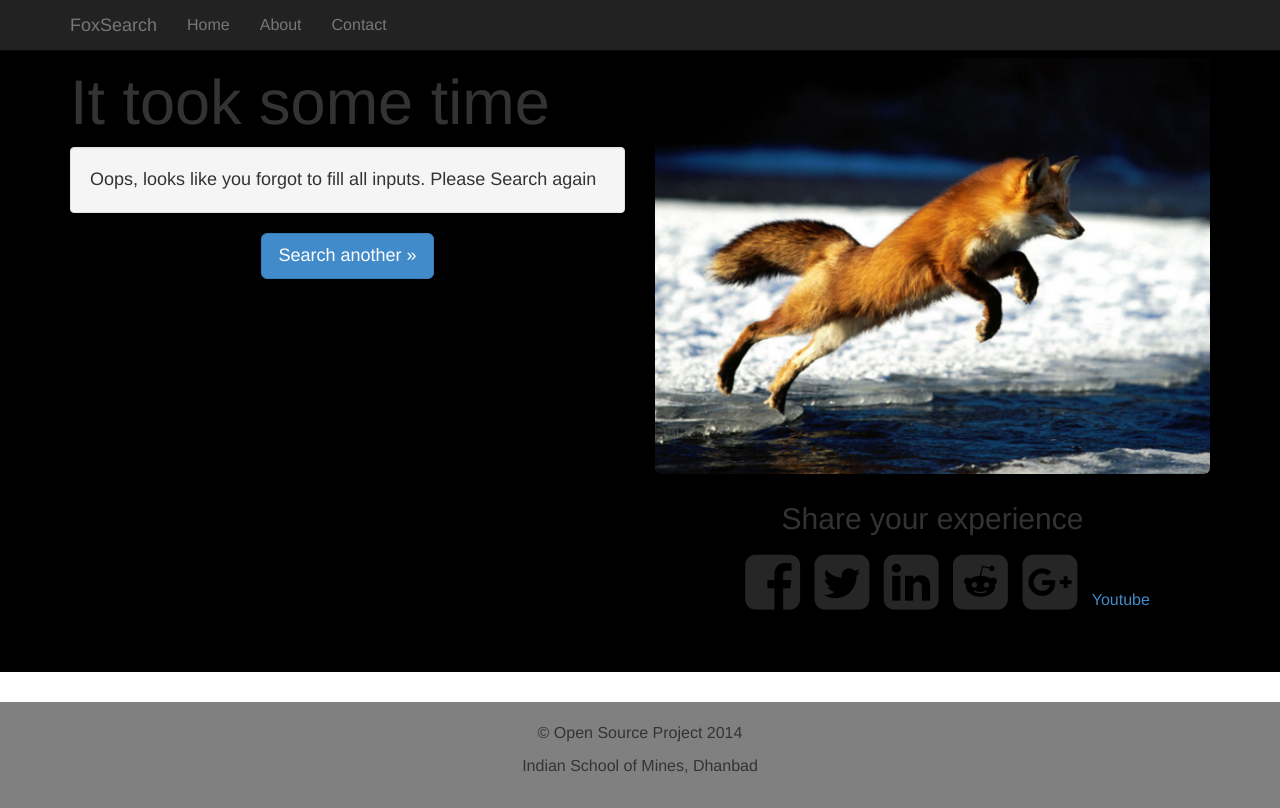
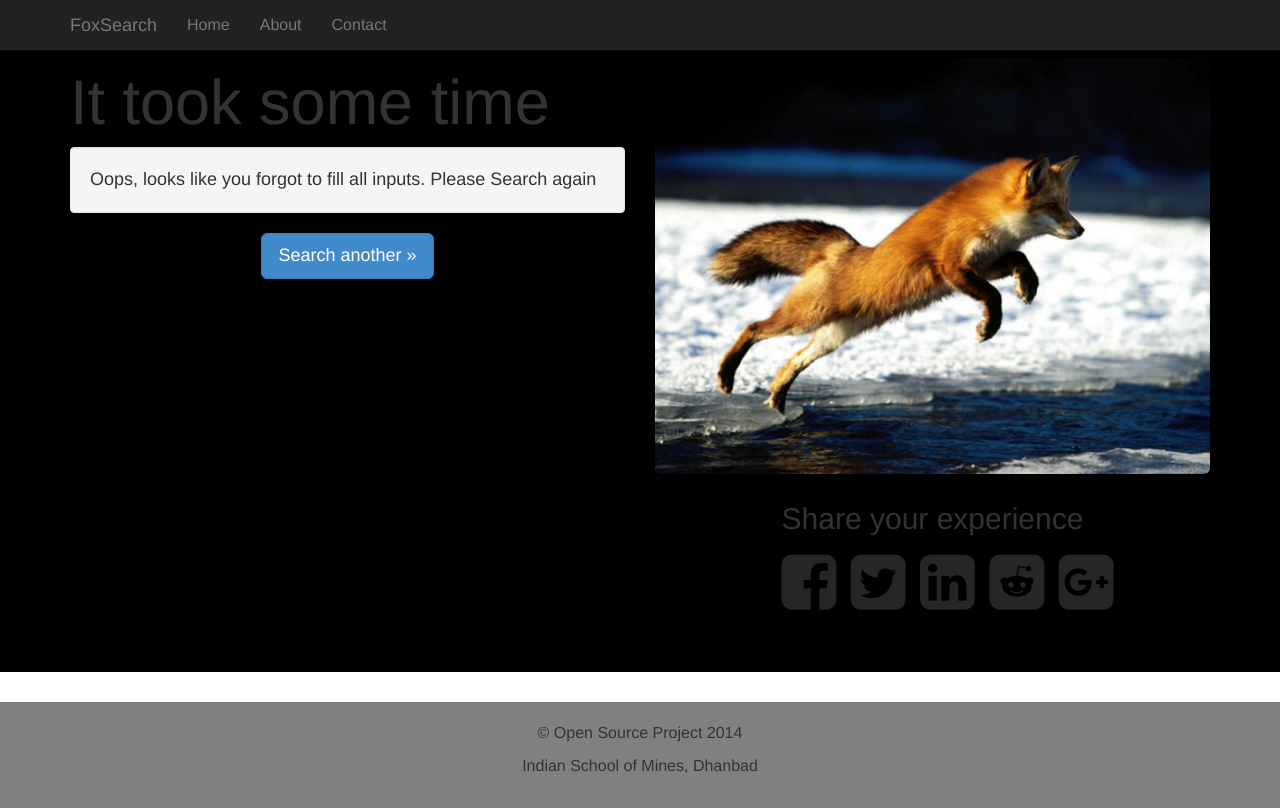
Before and after one commit to codeht1/foxsearch, a Django app: page /result/ in a window 1280 px wide. Run offline with Django 3.2, Linux system fonts and the light colour scheme; parts of the project's set-up code (start-up, migrations or seed data) failed here and were passed over; some libraries are stand-ins or nearby versions.

Commit message:
Just Styling

```diff
--- a/templates/result.html
+++ b/templates/result.html
@@ -67,11 +67,6 @@
             <i class="fa fa-google-plus-square fa-4x" style="color:#262626"></i>
             </a>
           </li>
-          <li>
-            <a href='https://www.youtube.com'>
-            Youtube
-            </a>
-          </li>
          </ul>
         </div>
         </div>
```
